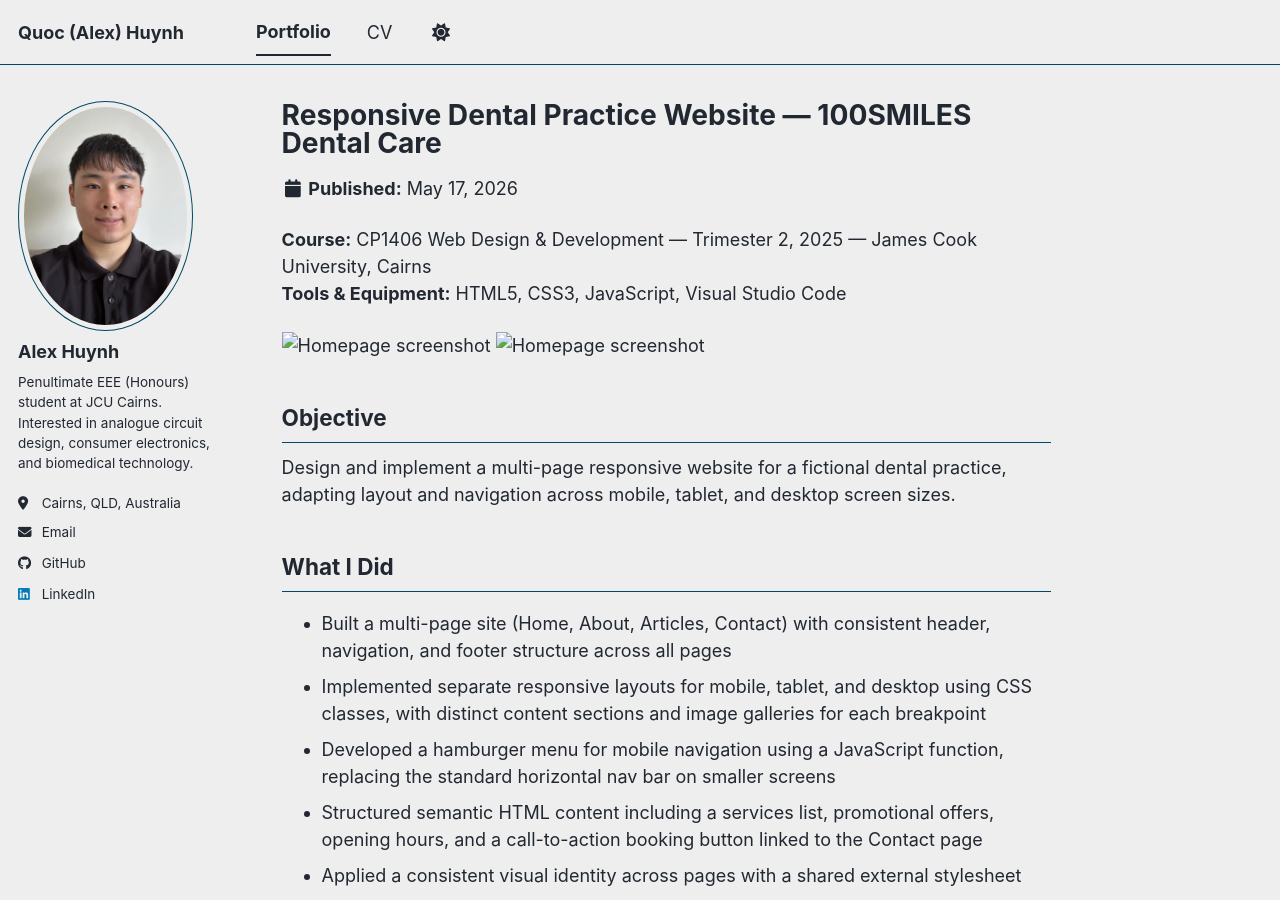
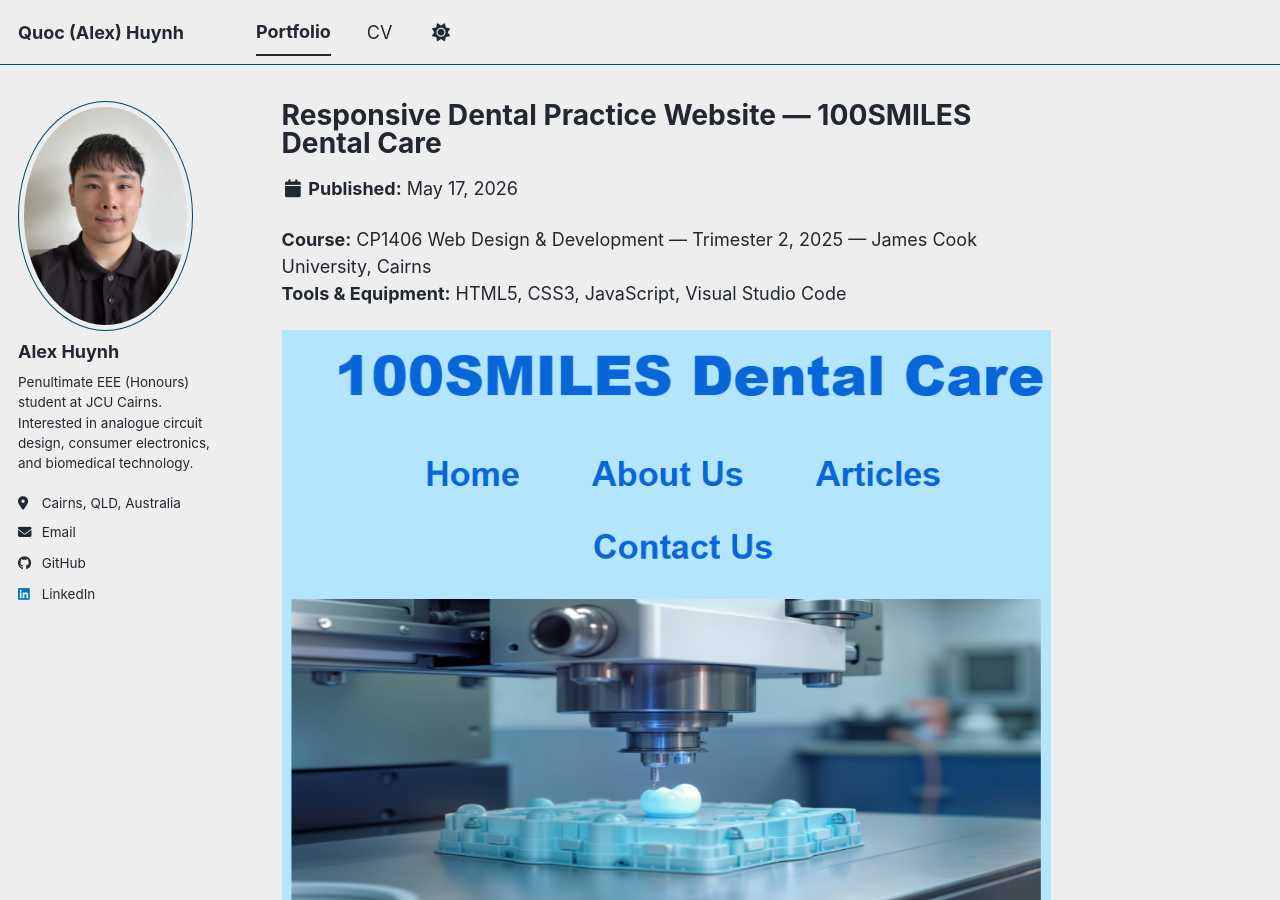
Before and after one commit to quochuynh1/quochuynh1.github.io, a Jekyll site: the page built from _portfolio/website.md, in a window 1280 px wide and 900 px high. Built offline with Jekyll 4.4.1, drawn with Linux system fonts in a browser that asks for light colours; a script bundle is joined from its source files by our own code; library files that are not in the unit come from our copies.

Commit message:
Try fix website.md image issues

```diff
--- a/_portfolio/website.md
+++ b/_portfolio/website.md
@@ -9,8 +9,8 @@
 **Course:** CP1406 Web Design & Development — Trimester 2, 2025 — James Cook University, Cairns
 **Tools & Equipment:** HTML5, CSS3, JavaScript, Visual Studio Code
 
-![Homepage screenshot](homepage.png)
-![Homepage screenshot](booknow.png)
+![Homepage screenshot](/images/homepage.png)
+![Homepage screenshot](/images/booknow.png)
 
 ## Objective
 
```
